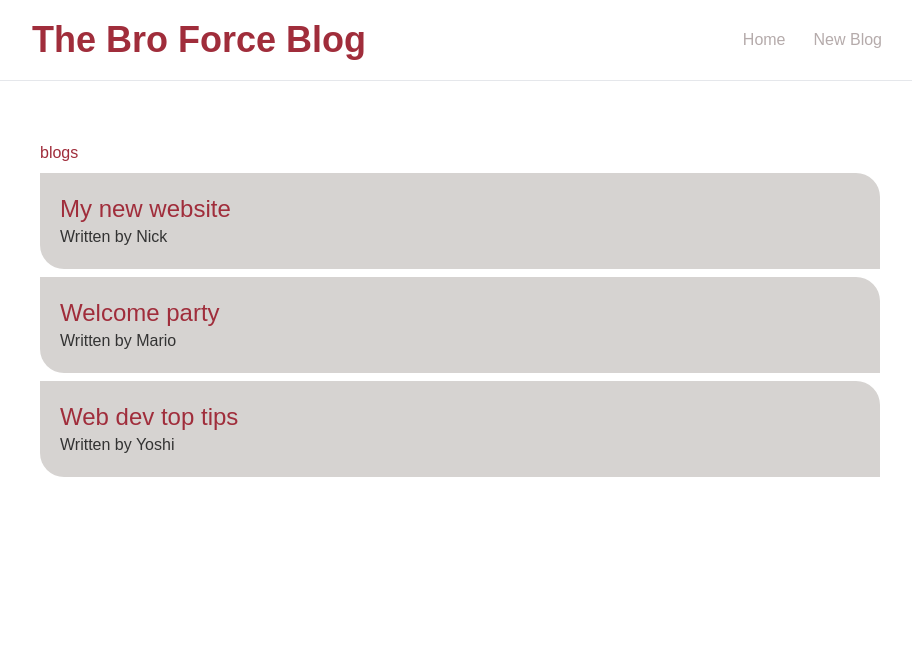
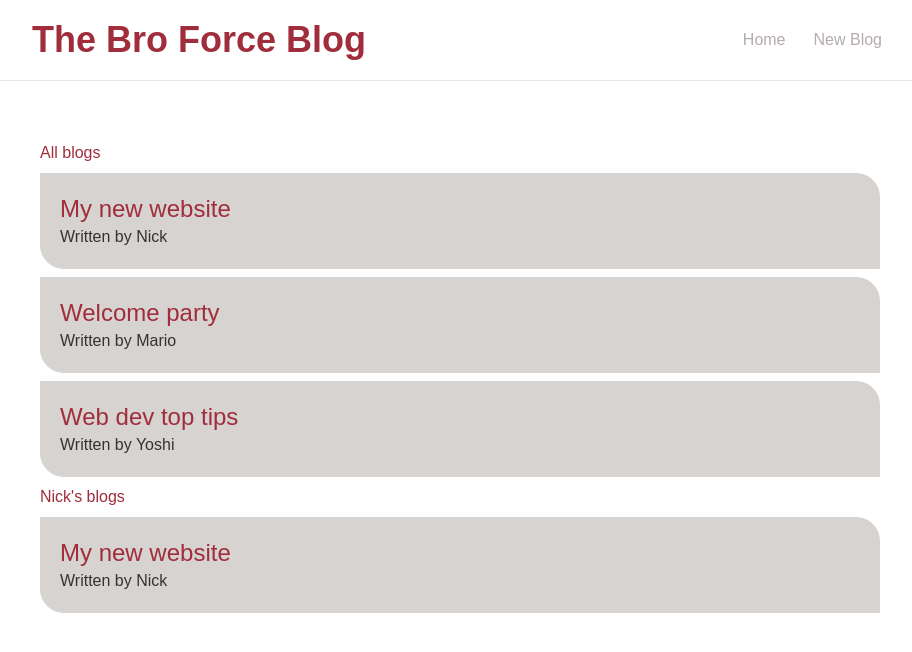
Before and after one commit to NickAndringa/broforce-blog, a React (Create React App) app: page / in a window 1280 px wide. Shown: the top 652 px of the page, without its empty margins (180-1092 px from the left). Built offline with nearby package versions, Linux system fonts and the light colour scheme.

Commit message:
Lesson 12 finished

```diff
--- a/src/Home.js
+++ b/src/Home.js
@@ -10,7 +10,8 @@ const Home = () => {
     ]);
     return(
         <div className= 'Home' >
-            <Bloglist blogs={blogs} title={'blogs'} />
+            <Bloglist blogs={blogs} title={'All blogs'} />
+            <Bloglist blogs={blogs.filter((blog) => blog.author === 'Nick' )} title={"Nick's blogs"} />
         </div>
 
     );
```
